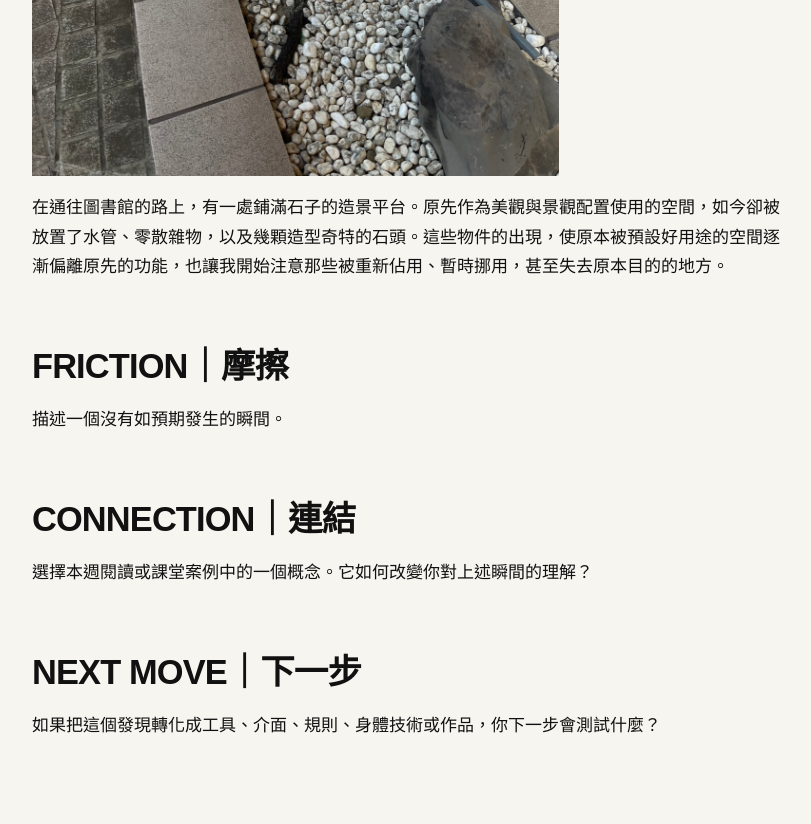
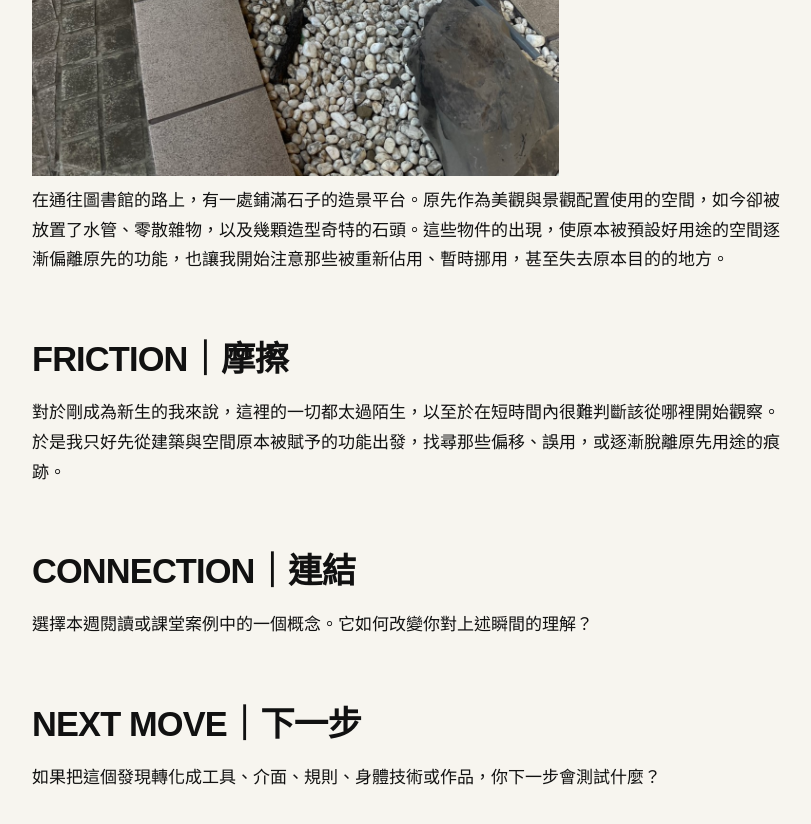
Before and after one commit to yenchichen1998/fieldworkarchive, a Jekyll site: the page built from weeks/week-02.md, in a window 1280 px wide and 900 px high, scrolled down 1872 px. Shown: the top 824 px of the window, without its empty margins (48-859 px from the left). Built offline with Jekyll 4.4.1, drawn with Linux system fonts in a browser that asks for light colours.

Commit message:
Update week-02.md

```diff
--- a/weeks/week-02.md
+++ b/weeks/week-02.md
@@ -13,13 +13,11 @@ permalink: /weeks/week-02/
 ## TRACE｜痕跡
  ![偏離原預設用途的物品或空間]({{ '/assets/images/w02-01.jpg' | relative_url }})
  ![偏離原預設用途的物品或空間]({{ '/assets/images/w02-02.jpg' | relative_url }})
-
-
 在通往圖書館的路上，有一處鋪滿石子的造景平台。原先作為美觀與景觀配置使用的空間，如今卻被放置了水管、零散雜物，以及幾顆造型奇特的石頭。這些物件的出現，使原本被預設好用途的空間逐漸偏離原先的功能，也讓我開始注意那些被重新佔用、暫時挪用，甚至失去原本目的的地方。
 
 ## FRICTION｜摩擦
 
-描述一個沒有如預期發生的瞬間。
+對於剛成為新生的我來說，這裡的一切都太過陌生，以至於在短時間內很難判斷該從哪裡開始觀察。於是我只好先從建築與空間原本被賦予的功能出發，找尋那些偏移、誤用，或逐漸脫離原先用途的痕跡。
 
 ## CONNECTION｜連結
 
```
